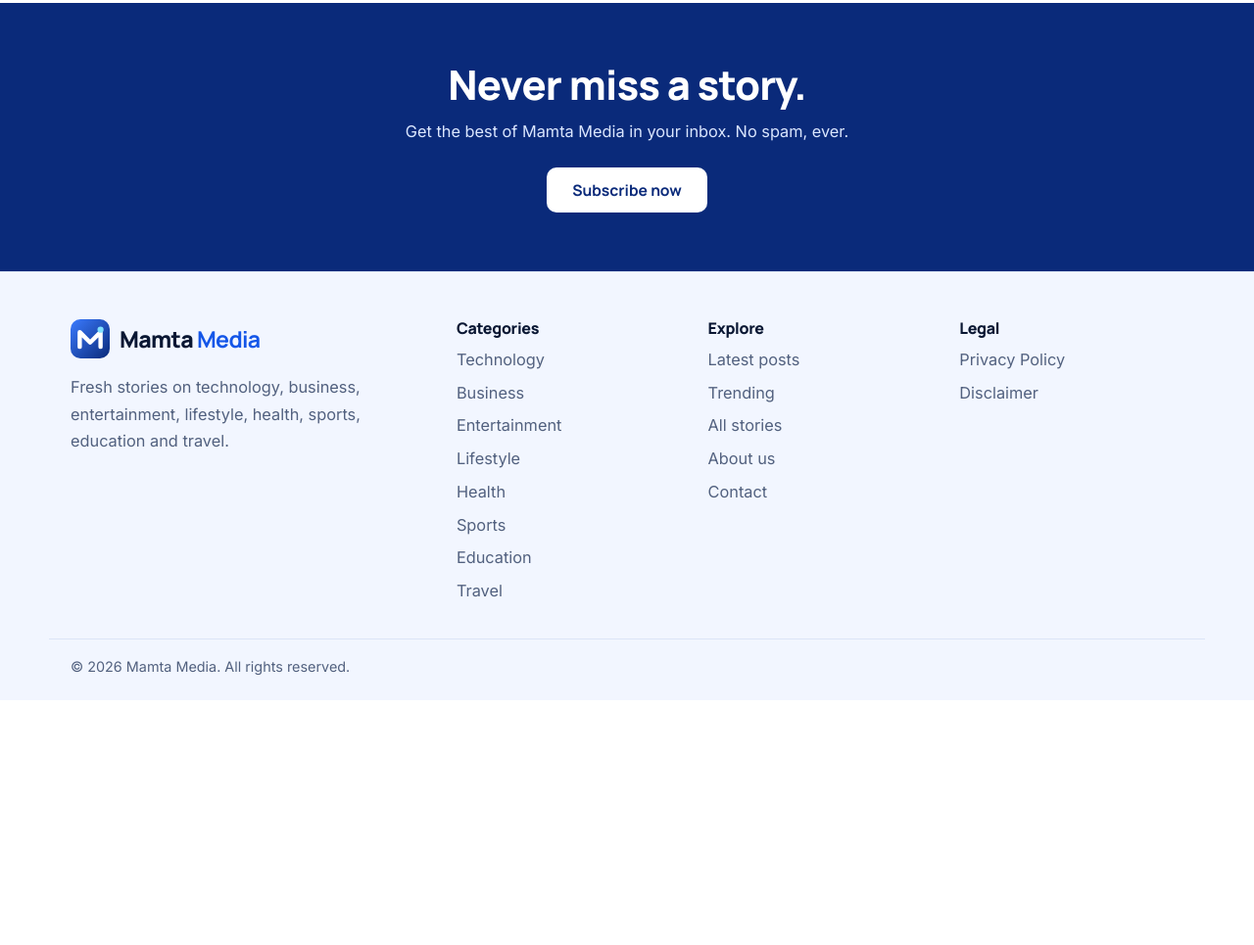
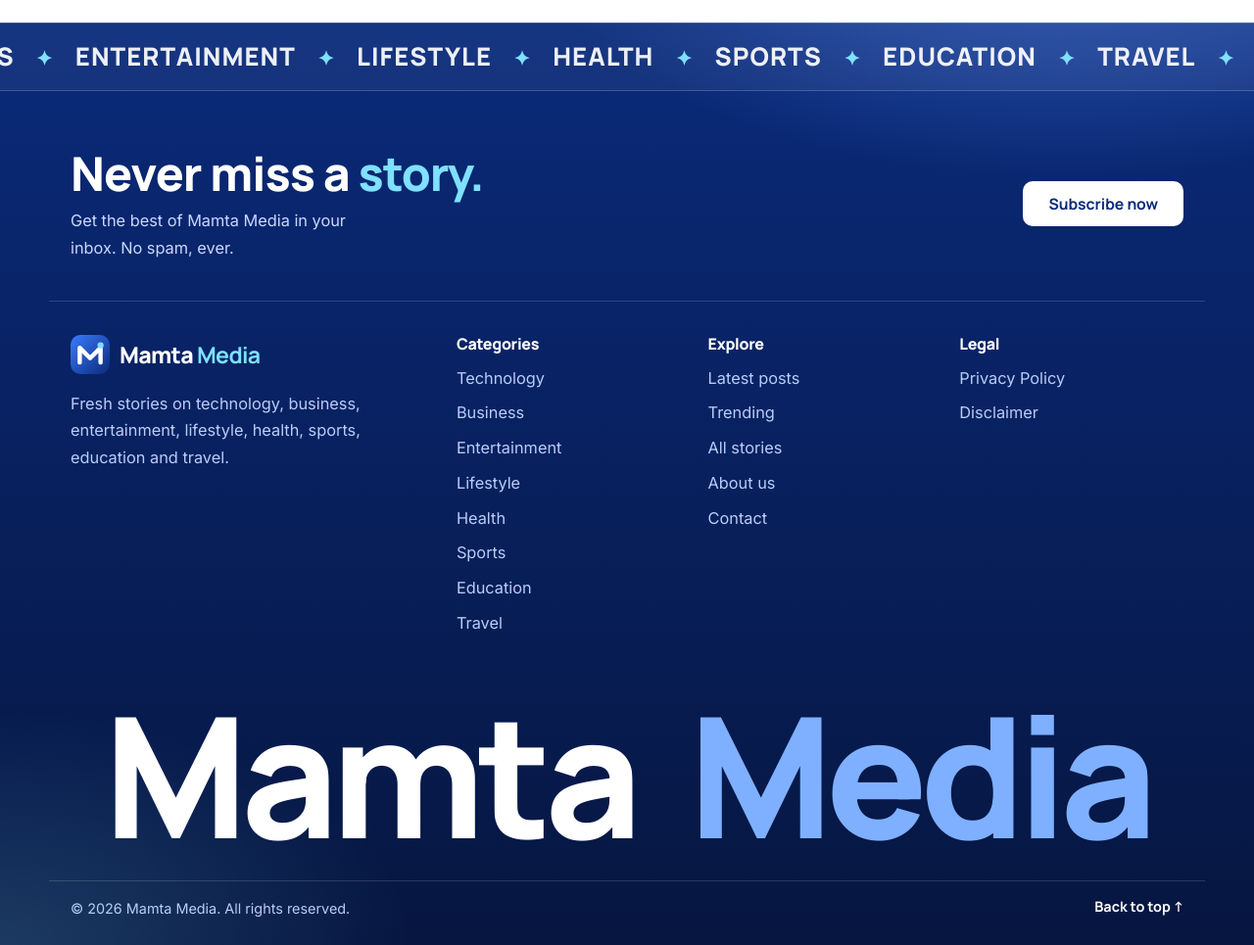
Before and after one commit to layoffstech/Layoffstech, a plain HTML site: page index.html in a window 1280 px wide. Shown: the part 6658-7623 px from the top of the page at 98% size. Before the commit the page ends 7373 px from the top, so only its background shows below. Drawn offline with Linux system fonts and the light colour scheme.

Commit message:
new animated footer

```diff
--- a/css/style.css
+++ b/css/style.css
@@ -120,15 +120,32 @@ summary{cursor:pointer;font:700 1.05rem var(--head)} details p{margin:10px 0 0;c
 .sub-box input[type=email]{flex:1 1 240px;font:1rem var(--body);padding:13px 18px;border-radius:10px;border:0;background:#fff;color:#0a1733}
 
 /* Footer */
-.cta-band{background:var(--blue-dark);color:#fff;text-align:center;padding:60px 0}
-.cta-band p{margin:10px 0 22px;color:#dbe7ff}
-footer.site{background:var(--soft);border-top:1px solid var(--line);padding:48px 0 0}
-footer .grid{display:grid;grid-template-columns:1.6fr 1fr 1fr 1fr;gap:28px}
-footer h4{font-size:1rem;margin-bottom:10px}
-footer ul{list-style:none;margin:0;padding:0;display:grid;gap:6px}
-footer ul a{color:var(--muted);text-decoration:none} footer ul a:hover{color:var(--blue)}
-footer p{color:var(--muted);max-width:300px}
-.legal{margin-top:34px;padding-top:16px;padding-bottom:22px;border-top:1px solid var(--line);color:var(--muted);font-size:.9rem}
+footer.site{position:relative;overflow:hidden;color:#fff;margin-top:20px;
+  background:radial-gradient(900px 420px at 85% -10%,rgba(95,150,255,.45),transparent 60%),radial-gradient(700px 400px at 0% 100%,rgba(127,224,255,.18),transparent 60%),linear-gradient(180deg,#0a2a7a 0%,#061640 100%)}
+.f-marquee{overflow:hidden;white-space:nowrap;border-block:1px solid rgba(255,255,255,.18);background:rgba(255,255,255,.05)}
+.f-marquee .track{display:inline-block;padding:16px 0;animation:slide 45s linear infinite}
+.f-marquee:hover .track{animation-play-state:paused}
+.f-marquee a{display:inline-block;margin:0 22px 0 0;text-decoration:none;font:800 clamp(1.1rem,2.4vw,1.6rem) var(--head);text-transform:uppercase;letter-spacing:.04em;color:rgba(255,255,255,.92)}
+.f-marquee a::after{content:"✦";margin-left:22px;color:#7fe0ff;font-size:.8em}
+.f-marquee a:hover{color:#7fe0ff}
+.f-top{display:flex;justify-content:space-between;align-items:center;gap:24px;flex-wrap:wrap;padding-top:56px;padding-bottom:40px}
+.f-top h2{font-size:clamp(1.8rem,4.5vw,3rem)} .f-top em{color:#7fe0ff}
+.f-top p{margin:8px 0 0;color:#c9d9ff}
+footer .grid{display:grid;grid-template-columns:1.6fr 1fr 1fr 1fr;gap:28px;padding-top:34px;padding-bottom:10px;border-top:1px solid rgba(255,255,255,.15)}
+footer h4{font-size:1rem;margin-bottom:12px;color:#fff}
+footer ul{list-style:none;margin:0;padding:0;display:grid;gap:8px}
+footer ul a{color:#b9cdfa;text-decoration:none;transition:color .15s,padding .15s} footer ul a:hover{color:#fff;padding-left:4px}
+footer p{color:#b9cdfa;max-width:300px}
+footer .logo{color:#fff} footer .logo b{color:#7fe0ff}
+.f-word{display:flex;justify-content:center;gap:.26em;font:800 clamp(2rem,13.4vw,11.5rem)/1 var(--head);letter-spacing:-.045em;margin-top:34px;padding-bottom:6px;user-select:none;white-space:nowrap}
+.f-word .w{display:inline-flex;overflow:hidden;padding:.06em .1em .1em .03em;margin-right:-.07em}
+.f-word .w:first-child{color:#fff} .f-word .w:last-child{color:#7fb0ff}
+.f-word .l{display:inline-block;transform:translateY(118%);transition:transform .95s cubic-bezier(.2,.85,.25,1),color .2s;transition-delay:calc(var(--i)*80ms),0s}
+.f-word.in .l{transform:none}
+.f-word .l:hover{color:#7fe0ff}
+.legal{display:flex;justify-content:space-between;gap:12px;flex-wrap:wrap;padding-top:16px;padding-bottom:24px;border-top:1px solid rgba(255,255,255,.15);color:#b9cdfa;font-size:.9rem}
+.totop{color:#fff;text-decoration:none;font:700 .9rem var(--head)} .totop:hover{color:#7fe0ff}
+@media (prefers-reduced-motion:reduce){.f-word .l{transform:none;transition:none}.f-marquee{overflow-x:auto}}
 
 /* Inner pages */
 .inner{padding:44px 22px 70px}
--- a/js/main.js
+++ b/js/main.js
@@ -53,13 +53,16 @@ $("#hdr").innerHTML = `
   </div></div>
 </header>`;
 
+const wordHTML = (word, offset) => `<span class="w">${[...word].map((ch, i) => `<span class="l" style="--i:${offset + i}">${ch}</span>`).join("")}</span>`;
+const mq = CATEGORIES.map((c) => `<a href="${catUrl(c)}">${esc(c.name)}</a>`).join("");
 $("#ftr").innerHTML = `
-<section class="cta-band"><div class="wrap">
-  <h2>Never miss a story.</h2>
-  <p>Get the best of Mamta Media in your inbox. No spam, ever.</p>
+<footer class="site">
+  <div class="f-marquee" aria-label="Categories"><div class="track">${mq}${mq}${mq}${mq}</div></div>
+  <div class="wrap f-top">
+    <div><h2>Never miss a <em>story.</em></h2><p>Get the best of Mamta Media in your inbox. No spam, ever.</p></div>
     <a class="btn light" href="/index.html#subscribe">Subscribe now</a>
-</div></section>
-<footer class="site"><div class="wrap grid">
+  </div>
+  <div class="wrap grid">
     <div><a class="logo" href="/index.html"><img src="/images/logo-icon.svg" width="40" height="40" alt=""><span>Mamta <b>Media</b></span></a>
       <p>Fresh stories on technology, business, entertainment, lifestyle, health, sports, education and travel.</p></div>
     <div><h4>Categories</h4><ul>${CATEGORIES.map((c) => `<li><a href="${catUrl(c)}">${esc(c.name)}</a></li>`).join("")}</ul></div>
@@ -68,7 +71,16 @@ $("#ftr").innerHTML = `
       <li><a href="/index.html#stories">All stories</a></li><li><a href="/about.html">About us</a></li><li><a href="/contact.html">Contact</a></li></ul></div>
     <div><h4>Legal</h4><ul><li><a href="/privacy.html">Privacy Policy</a></li><li><a href="/disclaimer.html">Disclaimer</a></li></ul></div>
   </div>
-<div class="wrap legal">© 2026 Mamta Media. All rights reserved.</div></footer>`;
+  <div class="wrap f-word" id="fWord" aria-hidden="true">${wordHTML("Mamta", 0)}${wordHTML("Media", 7)}</div>
+  <div class="wrap legal"><span>© 2026 Mamta Media. All rights reserved.</span><a class="totop" href="#hdr">Back to top ↑</a></div>
+</footer>`;
+
+// Footer wordmark: letters rise from below, one after another, every time it scrolls into view
+const fWord = $("#fWord");
+if (fWord) {
+  if (!("IntersectionObserver" in window) || matchMedia("(prefers-reduced-motion: reduce)").matches) fWord.classList.add("in");
+  else new IntersectionObserver((entries) => entries.forEach((en) => fWord.classList.toggle("in", en.isIntersecting)), { threshold: 0.45 }).observe(fWord);
+}
 
 document.addEventListener("click", (e) => {
   if (e.target.closest("#themeBtn")) {
```
Lines whose indentation alone changed are shown as unchanged.
